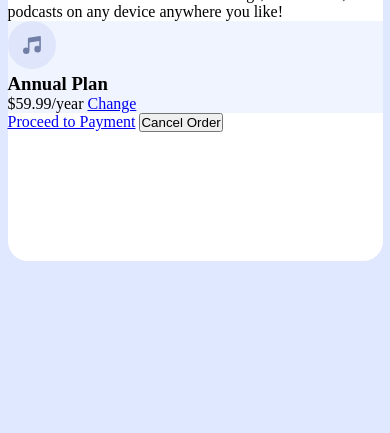
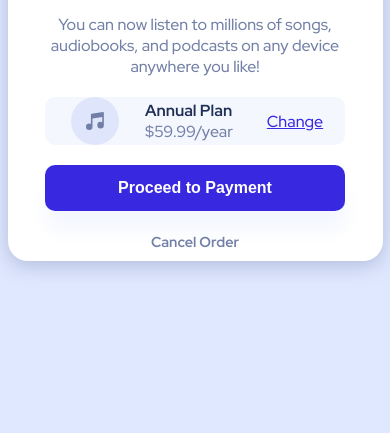
Before and after one commit to Megelado/order-summary-component-main, a plain HTML site: page index.html in a window 390 px wide. Shown: the part 411-844 px from the top of the page. Drawn offline with Linux system fonts and the light colour scheme.

Commit message:
finalizando o mobile first

```diff
--- /dev/null
+++ b/estilos/media.css
@@ -0,0 +1,9 @@
+
+@media screen and (min-width: 700px) {
+    main {
+        background-image: url('../images/pattern-background-desktop.svg');
+        background-size: 100%;
+        background-repeat: no-repeat;
+        background-color: hsl(225, 100%, 94%);
+    }
+}
--- a/estilos/style.css
+++ b/estilos/style.css
@@ -1,3 +1,6 @@
+@import url('https://fonts.googleapis.com/css2?family=Red+Hat+Display:wght@500;700;900&display=swap');
+
+
 * {
     margin: 0px;
     padding: 0px;
@@ -8,7 +11,14 @@ main {
     width: 100vw;
     height: 100vh;
     display: flex;
+    font-family: 'Red Hat Display', sans-serif;
+    font-weight: 500;
     background-color: hsl(225, 100%, 94%);
+    background-image: url('../images/pattern-background-mobile.svg');
+    background-repeat: no-repeat;
+    background-size: contain;
+    color: hsl(224, 23%, 55%);
+    font-size: 16px;
 }
 
 
@@ -18,6 +28,26 @@ main {
     width: 375px;
     height: 500px;
     margin: auto;
+    box-shadow: 0px 5px 20px hsla(224, 23%, 55%, 0.412);
+    display: flex;
+    flex-direction: column;
+    align-items: center;
+    padding: 0px 10px 10px 10px;
+}
+
+h1 {
+    color: hsl(223, 47%, 23%);
+    font-size: 1.4em;
+    font-weight: 900;
+    margin: 20px 0px 20px 0px;
+}
+
+strong {
+    color: hsl(223, 47%, 23%);
+}
+
+button {
+    color: hsl(245, 75%, 52%);
 }
 
 #hero {
@@ -26,5 +56,42 @@ main {
 }
 
 .payment {
-    background-color: hsla(225, 100%, 94%, 0.475);
+    background-color: hsl(225, 100%, 98%);
+    width: 300px;
+    border-radius: 10px;
+    display: grid;
+    grid-template-columns: 1fr 1fr 1fr;
+    align-items: center;
+    justify-items: center;
+    margin-top: 20px;
+    margin-bottom: 20px;
 }
+
+p {
+    text-align: center;
+}
+
+#pagar {
+    background-color: hsl(245, 75%, 52%);
+    color: white;
+    text-decoration: none;
+    font-weight: 700;
+    font-size: 1em;
+    padding: 10px;
+    border: none;
+    border-radius: 10px;
+    width: 300px;
+    height: 200px;
+    box-shadow: 1px 20px 20px hsl(225, 100%, 98%);
+}
+
+#mudar {
+    color: hsl(245, 75%, 52%);
+}
+
+#cancel {
+    color: hsl(224, 23%, 55%);
+    text-decoration: none;
+    font-weight: 700;
+    font-size: 0.9em;
+}
--- a/index.html
+++ b/index.html
@@ -6,6 +6,7 @@
 
   <link rel="icon" type="image/png" sizes="32x32" href="./images/favicon-32x32.png">
   <link rel="stylesheet" href="estilos/style.css">
+  <link rel="stylesheet" href="/estilos/media.css">
   <title>Frontend Mentor | Order summary card</title>
 
 </head>
@@ -21,12 +22,15 @@
       </p>
       <div class="payment">
         <img src="images/icon-music.svg" alt="">
-        <h3>Annual Plan</h3>
-        $59.99/year
-        <a href="#">Change</a>
+        <div>
+          <strong>Annual Plan</strong>
+          $59.99/year
+        </div>
+        <a id="mudar" href="#">Change</a>
       </div>
-      <a href="#">Proceed to Payment</a>
-      <button>Cancel Order</button>
+      <button type="submit" id="pagar" href="#">Proceed to Payment</button>
+      <br>
+      <a id="cancel" href="#">Cancel Order</a>
     </div>
   </main>
 
```
